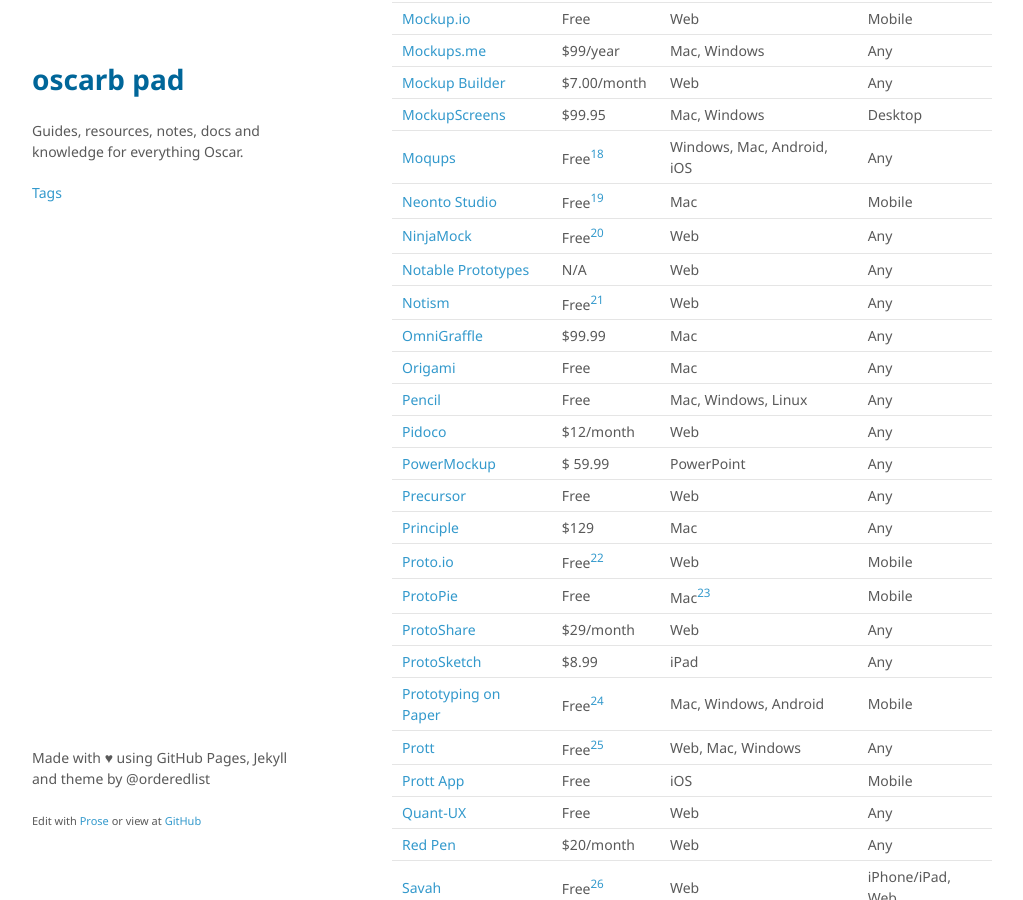
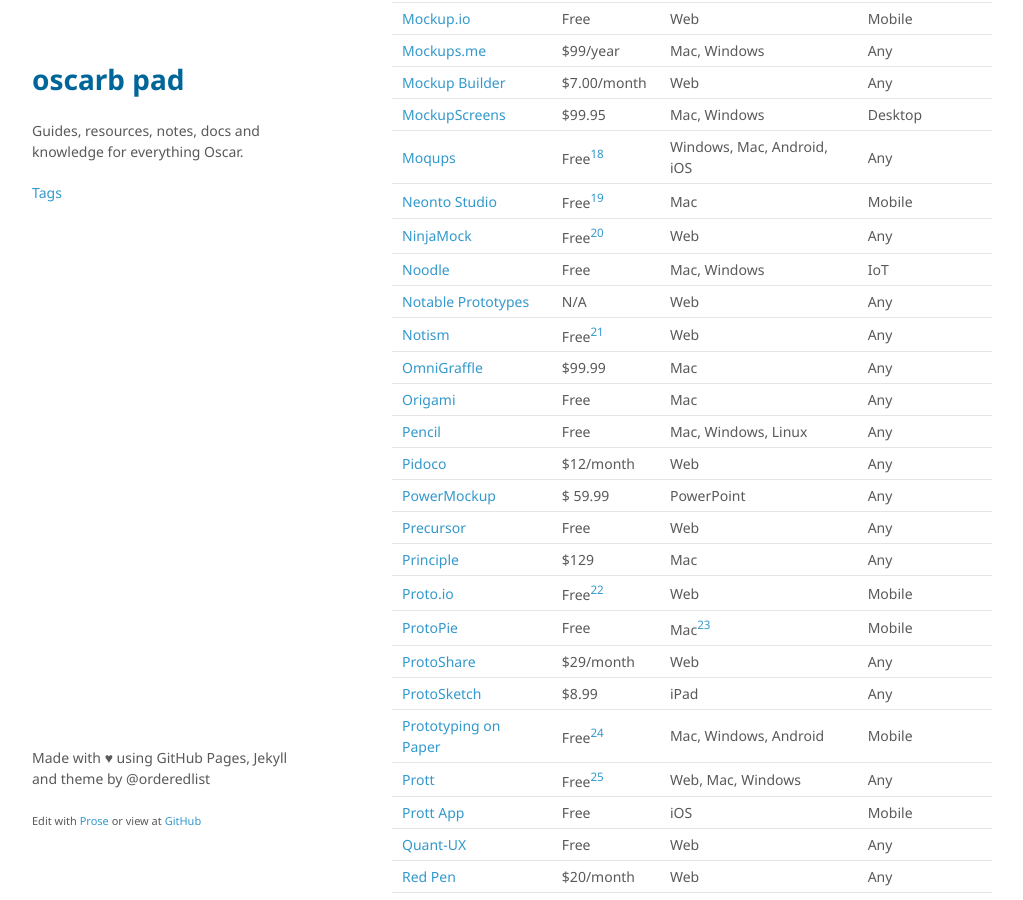
Before and after one commit to oscarb/pad, a Jekyll site: the page built from _docs/prototyping.md, in a window 1280 px wide and 900 px high, scrolled down 1826 px. Shown: the whole window, without its empty margins (128-1151 px from the left). Built offline with Jekyll 4.4.1, drawn with Linux system fonts in a browser that asks for light colours; some web fonts are replaced.

Commit message:
Updated prototyping.md

```diff
--- a/_docs/prototyping.md
+++ b/_docs/prototyping.md
@@ -70,6 +70,7 @@ Name | Lowest price | Platform | Protype for
 [Moqups](https://moqups.com/) | Free[^moqups] | Windows, Mac, Android, iOS | Any
 [Neonto Studio](https://www.neonto.com/) | Free[^neonto] | Mac | Mobile
 [NinjaMock](http://ninjamock.com/) | Free[^ninjamock] | Web | Any
+[Noodle](http://www.getnoodl.com/) | Free | Mac, Windows | IoT
 [Notable Prototypes](http://zurb.com/notable/features/prototypes)  | N/A | Web | Any
 [Notism](https://www.notism.io/home) | Free[^notism] | Web | Any
 [OmniGraffle](https://www.omnigroup.com/omniGraffle/) | $99.99  | Mac | Any
```
